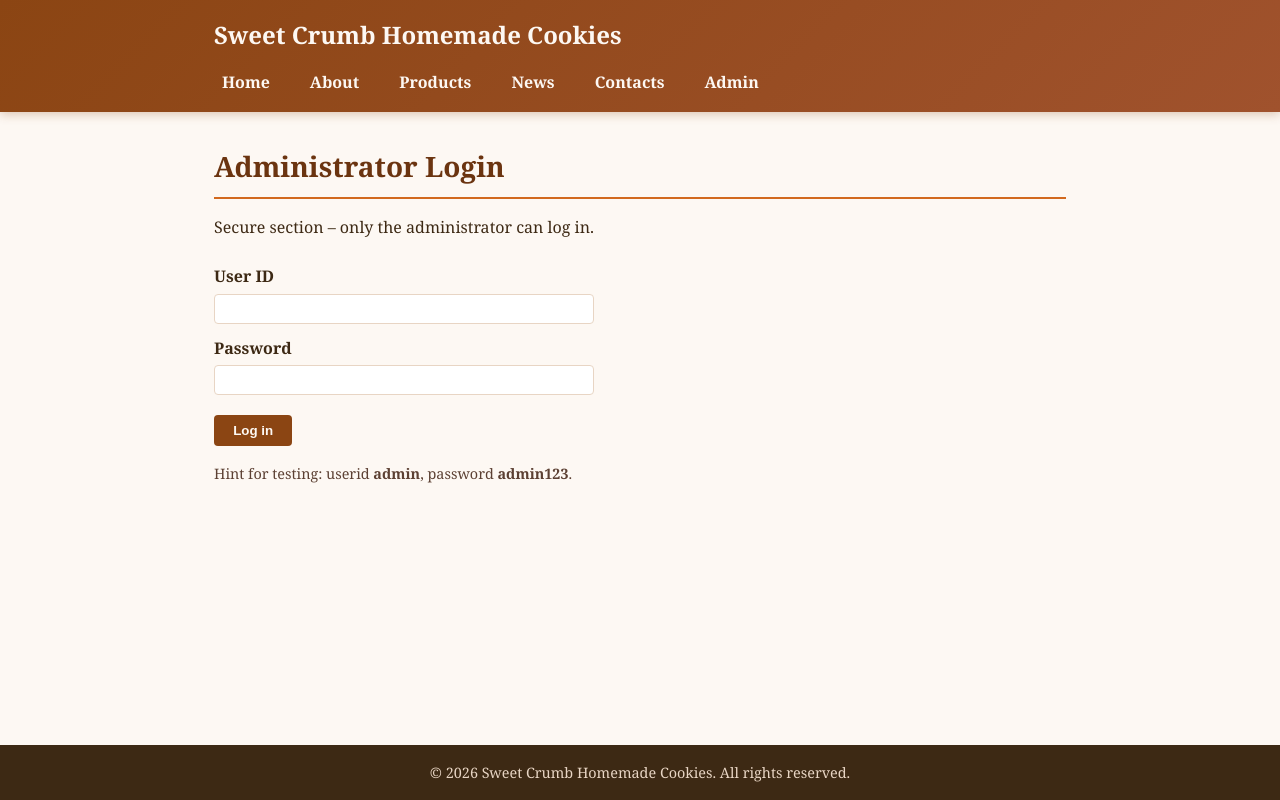
After one commit to yuktapramodpadgaonkar-lgtm/CMPE-272-project, a PHP site: page /cookie-business/admin-login.php in a window 1280 px wide. The commit adds this page. Run offline with PHP 8.4, Linux system fonts and the light colour scheme.

Commit message:
Added Admin login

```diff
--- /dev/null
+++ b/cookie-business/admin-login.php
@@ -0,0 +1,51 @@
+<?php
+require_once __DIR__ . '/includes/auth.php';
+auth_start_session();
+
+$error = '';
+if ($_SERVER['REQUEST_METHOD'] === 'POST') {
+    $username = isset($_POST['username']) ? trim($_POST['username']) : '';
+    $password = isset($_POST['password']) ? trim($_POST['password']) : '';
+
+    if ($username === '' || $password === '') {
+        $error = 'Please enter both userid and password.';
+    } elseif (auth_check_credentials($username, $password)) {
+        $_SESSION['is_admin'] = true;
+        $_SESSION['admin_user'] = $username;
+        header('Location: admin.php');
+        exit;
+    } else {
+        $error = 'Invalid userid or password.';
+    }
+}
+
+$page_title = 'Admin Login';
+include __DIR__ . '/includes/header.php';
+?>
+  <div class="container">
+    <h1>Administrator Login</h1>
+    <p>Secure section – only the administrator can log in.</p>
+    <?php if ($error !== ''): ?>
+      <p style="color: #b91c1c; margin-top: 1rem;"><?php echo htmlspecialchars($error); ?></p>
+    <?php endif; ?>
+    <form method="post" action="admin-login.php" style="margin-top: 1.5rem; max-width: 380px;">
+      <div style="margin-bottom: 0.75rem; text-align: left;">
+        <label for="username" style="display:block; font-weight:bold; margin-bottom:0.25rem;">User ID</label>
+        <input type="text" id="username" name="username" required
+               style="width:100%; padding:0.4rem; border:1px solid #e8d5c4; border-radius:4px;">
+      </div>
+      <div style="margin-bottom: 0.75rem; text-align: left;">
+        <label for="password" style="display:block; font-weight:bold; margin-bottom:0.25rem;">Password</label>
+        <input type="password" id="password" name="password" required
+               style="width:100%; padding:0.4rem; border:1px solid #e8d5c4; border-radius:4px;">
+      </div>
+      <button type="submit"
+              style="margin-top:0.5rem; padding:0.5rem 1.2rem; border:none; border-radius:4px; background:#8b4513; color:#fdf8f3; font-weight:bold; cursor:pointer;">
+        Log in
+      </button>
+    </form>
+    <p style="margin-top: 1rem; font-size: 0.9rem; color:#5c4033;">
+      Hint for testing: userid <strong>admin</strong>, password <strong>admin123</strong>.
+    </p>
+  </div>
+<?php include __DIR__ . '/includes/footer.php'; ?>
--- /dev/null
+++ b/cookie-business/data/admin_users.txt
@@ -0,0 +1 @@
+admin:admin123
--- /dev/null
+++ b/cookie-business/includes/auth.php
@@ -0,0 +1,50 @@
+<?php
+// Simple admin authentication using a text file with userid:password
+
+function auth_start_session(): void {
+    if (session_status() === PHP_SESSION_NONE) {
+        session_start();
+    }
+}
+
+function auth_load_admin_users(string $filePath = null): array {
+    if ($filePath === null) {
+        $filePath = __DIR__ . '/../data/admin_users.txt';
+    }
+
+    $users = [];
+    if (!file_exists($filePath)) {
+        return $users;
+    }
+
+    $lines = file($filePath, FILE_IGNORE_NEW_LINES | FILE_SKIP_EMPTY_LINES);
+    if ($lines === false) {
+        return $users;
+    }
+
+    foreach ($lines as $line) {
+        $line = trim($line);
+        if ($line === '' || strpos($line, '#') === 0) {
+            continue;
+        }
+        if (strpos($line, ':') !== false) {
+            [$user, $pass] = explode(':', $line, 2);
+            $users[trim($user)] = trim($pass);
+        }
+    }
+
+    return $users;
+}
+
+function auth_check_credentials(string $username, string $password): bool {
+    $users = auth_load_admin_users();
+    return isset($users[$username]) && $users[$username] === $password;
+}
+
+function auth_require_admin(): void {
+    auth_start_session();
+    if (empty($_SESSION['is_admin']) || $_SESSION['is_admin'] !== true) {
+        header('Location: admin-login.php');
+        exit;
+    }
+}
--- a/cookie-business/includes/header.php
+++ b/cookie-business/includes/header.php
@@ -17,6 +17,7 @@
           <li><a href="products.php">Products</a></li>
           <li><a href="news.php">News</a></li>
           <li><a href="contacts.php">Contacts</a></li>
+          <li><a href="admin-login.php">Admin</a></li>
         </ul>
       </nav>
     </div>
```
Also changed, not shown: cookie-business/admin.php (added, +30 -0 lines), cookie-business/logout.php (added, +7 -0 lines).
